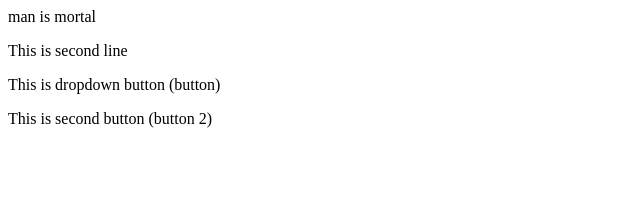
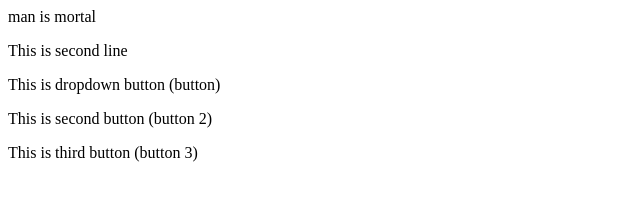
Before and after one commit to ahmfs-enan/First-things, a plain HTML site: page index.html in a window 1280 px wide. Shown: the whole page, without its empty margins (0-640 px from the left). Drawn offline with Linux system fonts and the light colour scheme.

Commit message:
button 3

```diff
--- a/index.html
+++ b/index.html
@@ -2,3 +2,4 @@
 <p>This is second line</p>
 <p>This is dropdown button (button)</p>
 <p>This is second button (button 2)</p>
+<p>This is third button (button 3)</p>
```
